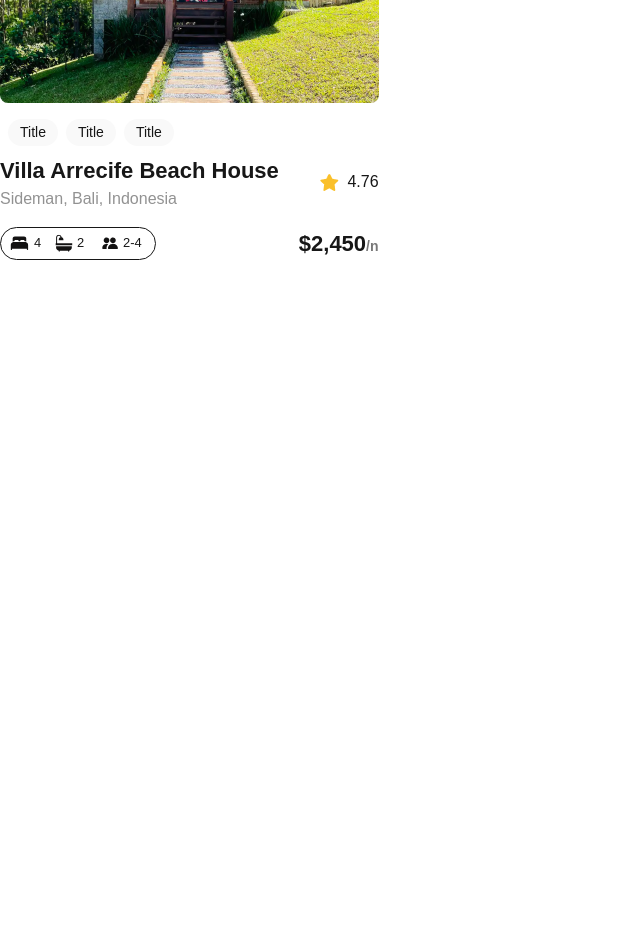
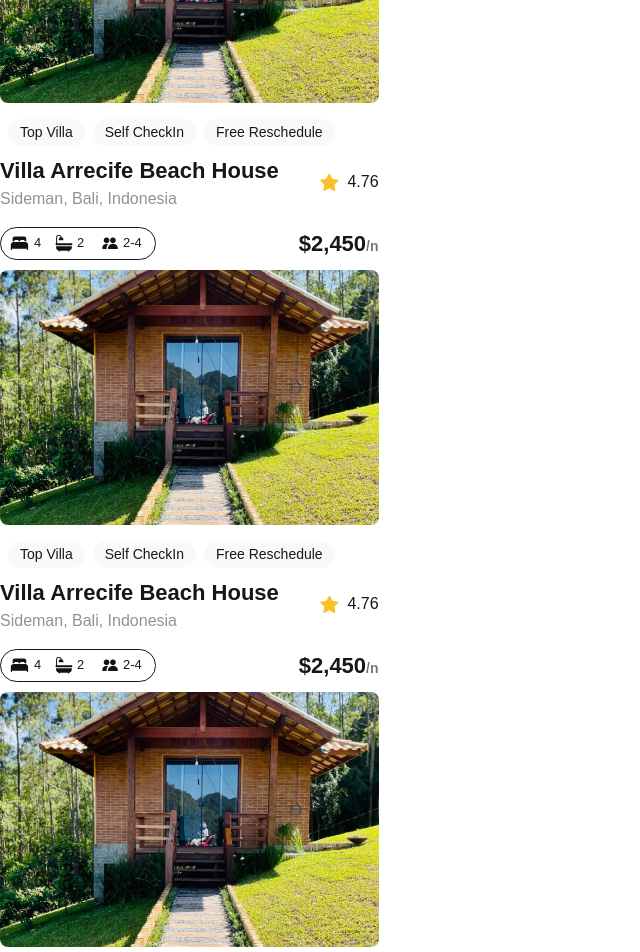
Before and after one commit to Ashraf-Magdy-Mostafa/alx-project-0x00-setup, a Next.js app in the folder alx-project-0x00/: page /landing in a window 1280 px wide. Shown: the part 180-1132 px from the top of the page, without its empty margins (0-640 px from the left). Before the commit the page ends 800 px from the top, so only its background shows below. Built offline with nearby package versions, Linux system fonts and the light colour scheme.

Commit message:
updated landing.tsx

```diff
--- a/alx-project-0x00/components/Pill.tsx
+++ b/alx-project-0x00/components/Pill.tsx
@@ -1,7 +1,9 @@
-const Pill: React.FC = () => {
+import { PillProps } from "@/interfaces";
+
+const Pill: React.FC<PillProps> = ({ title }) => {
     return (
         <div className=" flex justify-center  items-center bg-[#F9F9F9] px-3 w-auto h-[27px] rounded-full">
-            <p className=" text-sm ">Title</p>
+            <p className=" text-sm ">{title}</p>
         </div>
     )
 }
--- a/alx-project-0x00/interfaces/index.ts
+++ b/alx-project-0x00/interfaces/index.ts
@@ -0,0 +1,3 @@
+export interface PillProps {
+    title: string
+}
--- a/alx-project-0x00/pages/landing.tsx
+++ b/alx-project-0x00/pages/landing.tsx
@@ -6,6 +6,9 @@
         <div>
             <h1 className=" text-xl font-extralight">Landing Page</h1>
             <Card />
+            <Card />
+            <Card />
+
         </div>
     )
 }
```
